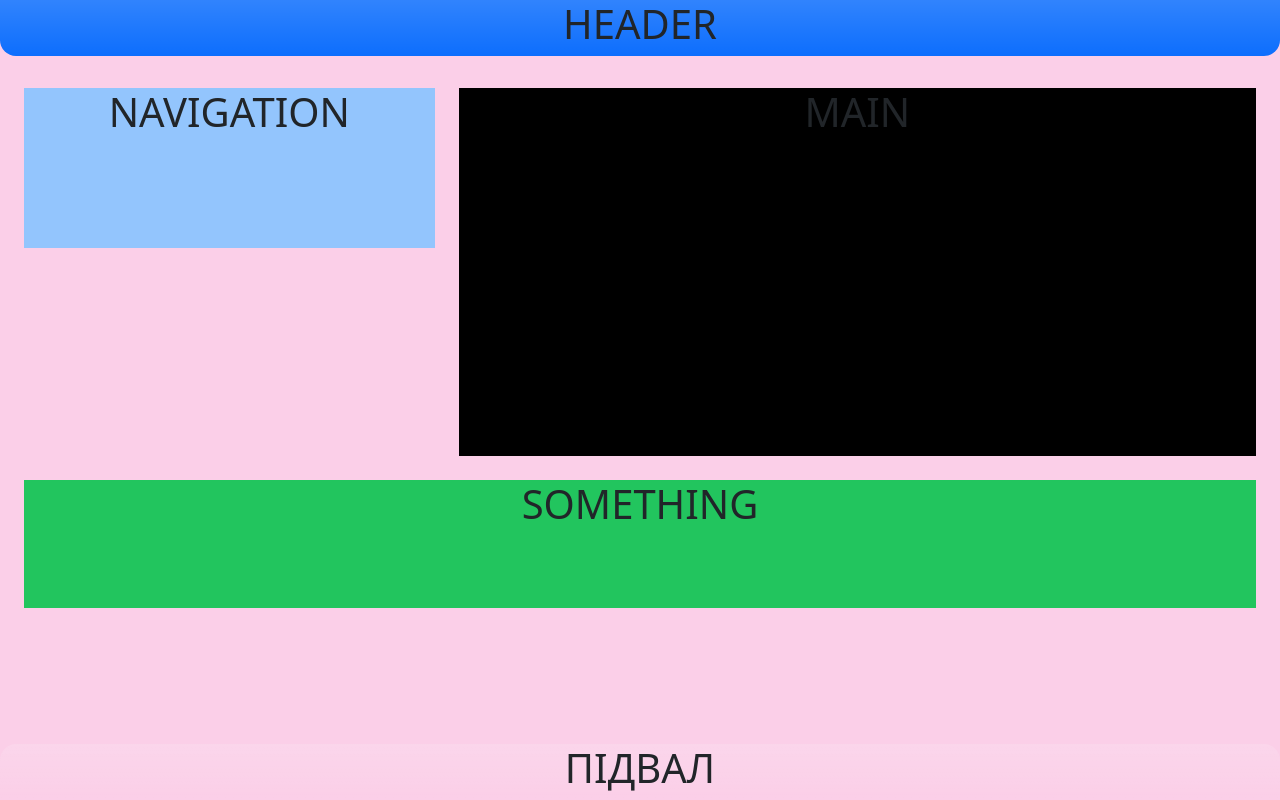
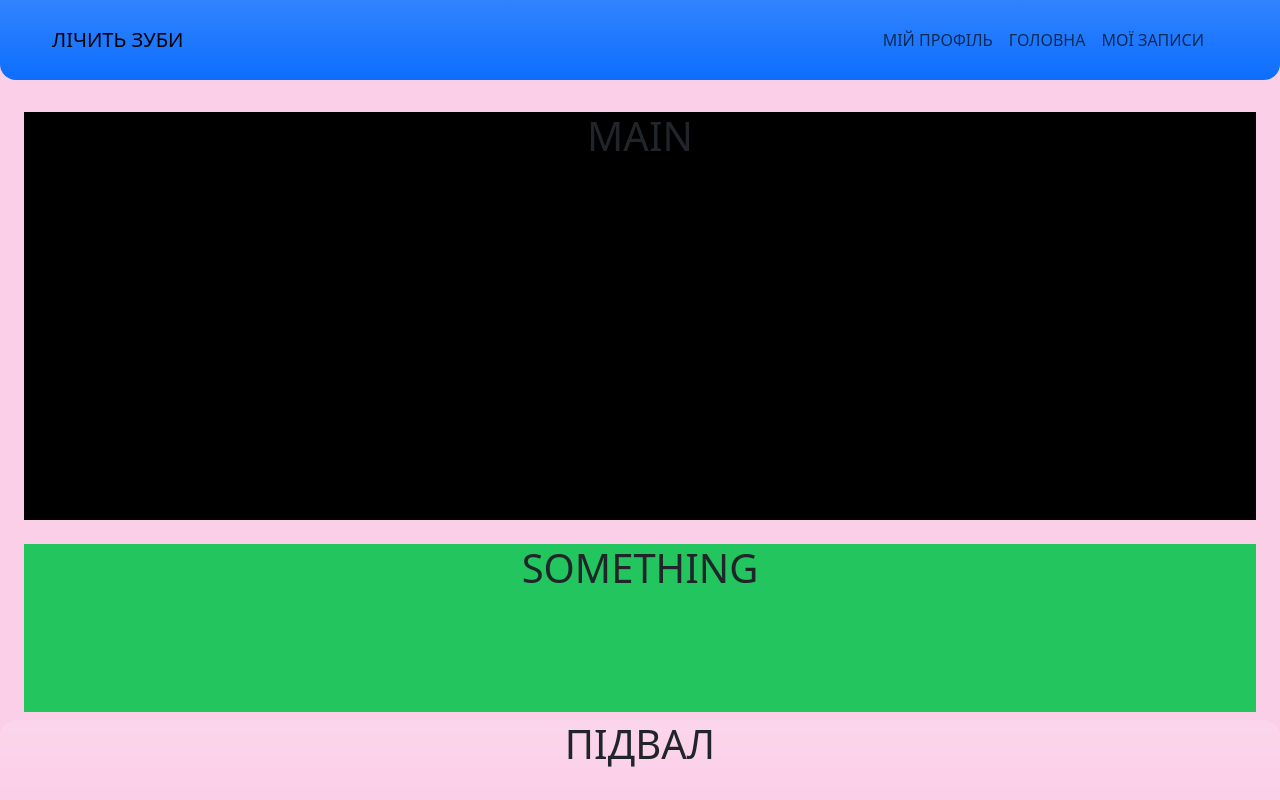
Before and after one commit to VladGrushevoi/learning-typescript, a React (Vite) app in the folder e-journal/: page / in a window 1280 px wide. Built offline with nearby package versions, Linux system fonts and the light colour scheme.

Commit message:
add navbar

```diff
--- a/e-journal/src/App.tsx
+++ b/e-journal/src/App.tsx
@@ -1,28 +1,17 @@
-import { Container, Row, Col } from 'react-bootstrap'
+import { Container } from 'react-bootstrap'
 import './App.css'
+import { MainPage } from './components/pages/MainPage/MainPage'
+import { Header } from './components/header/Header'
+import { Footer } from './components/footer/Footer'
 
 function App() {
 
   return (
     <>
       <Container className='h-full bg-pink-200 min-h-screen' fluid>
-        <Row className="bg-gradient bg-primary text-center h-1/5  rounded-b-2xl">
-          <h1>HEADER</h1>
-        </Row>
-        <Row className=' px-6 py-8 text-center gap-4'>
-          <Col md={3} sm={4} xl={4} xxl={2} className='bg-blue-300 h-[20vh]'>
-            <h1>NAVIGATION</h1>
-          </Col>
-          <Col  className='bg-black'>
-            <h1 className='h-[45vh]'> MAIN</h1>
-          </Col>
-          <Col lg={12} className='bg-green-500'>
-          <h1 className='h-[15vh]' >SOMETHING</h1>
-          </Col>
-        </Row>
-        <Row className='bg-gradient text-center fixed bottom-0 w-full rounded-t-2xl'>
-          <h1 >ПІДВАЛ</h1>
-        </Row>
+        <Header />
+        <MainPage />
+        <Footer />
       </Container>
     </>
   )
--- /dev/null
+++ b/e-journal/src/components/footer/Footer.tsx
@@ -0,0 +1,12 @@
+import { Row } from "react-bootstrap"
+
+export const Footer = () => {
+
+    return (
+        <>
+            <Row className='h-[10vh] bg-gradient text-center fixed bottom-0 w-full rounded-t-2xl'>
+                <h1 >ПІДВАЛ</h1>
+            </Row>
+        </>
+    )
+}
--- /dev/null
+++ b/e-journal/src/components/header/Header.tsx
@@ -0,0 +1,13 @@
+import { Row } from "react-bootstrap"
+import { NavBar } from "../navbar/Navbar"
+
+export const Header = () => {
+
+    return (
+        <>
+            <Row className="h-[10vh] px-10 bg-gradient bg-primary text-center  rounded-b-2xl">
+                <NavBar />
+            </Row>
+        </>
+    )
+}
--- /dev/null
+++ b/e-journal/src/components/navbar/Navbar.tsx
@@ -0,0 +1,41 @@
+import { Container, Nav, Navbar, Offcanvas } from "react-bootstrap"
+
+export const NavBar = () => {
+
+    return (
+        <>
+            {['md'].map((expand) => (
+                <Navbar key={Math.random()} expand={expand} className="">
+                    <Container fluid>
+                        <Navbar.Brand href="#">ЛІЧИТЬ ЗУБИ</Navbar.Brand>
+                        <Navbar.Toggle aria-controls={`offcanvasNavbar-expand-${expand}`} />
+                        <Navbar.Offcanvas
+                            id={`offcanvasNavbar-expand-${expand}`}
+                            aria-labelledby={`offcanvasNavbarLabel-expand-${expand}`}
+                            placement="end"
+                        >
+                            <Offcanvas.Header closeButton>
+                                <Offcanvas.Title id={`offcanvasNavbarLabel-expand-${expand}`}>
+                                    МЕНЮ
+                                </Offcanvas.Title>
+                            </Offcanvas.Header>
+                            <Offcanvas.Body>
+                                <Nav className="justify-content-end flex-grow-1 pe-3">
+                                    <Nav.Link className="inline" href="#action1">
+                                        МІЙ ПРОФІЛЬ
+                                    </Nav.Link>
+                                    <Nav.Link href="#action2">
+                                        ГОЛОВНА
+                                    </Nav.Link>
+                                    <Nav.Link href="#action3">
+                                        МОЇ ЗАПИСИ
+                                    </Nav.Link>
+                                </Nav>
+                            </Offcanvas.Body>
+                        </Navbar.Offcanvas>
+                    </Container>
+                </Navbar>
+            ))}
+        </>
+    )
+}
--- /dev/null
+++ b/e-journal/src/components/pages/MainPage/MainPage.tsx
@@ -0,0 +1,20 @@
+import { Col, Row } from "react-bootstrap"
+
+export const MainPage = () => {
+
+    return (
+        <>
+            <Row className=' px-6 py-8 text-center gap-4'>
+                {/* <Col md={3} sm={4} xl={4} xxl={2} className='bg-blue-300 '>
+                    <NavBar />
+                </Col> */}
+                <Col className='bg-black'>
+                    <h1 className='h-[50vh]'> MAIN</h1>
+                </Col>
+                <Col lg={12} className='bg-green-500'>
+                    <h1 className='h-[20vh]' >SOMETHING</h1>
+                </Col>
+            </Row>
+        </>
+    )
+}
```
